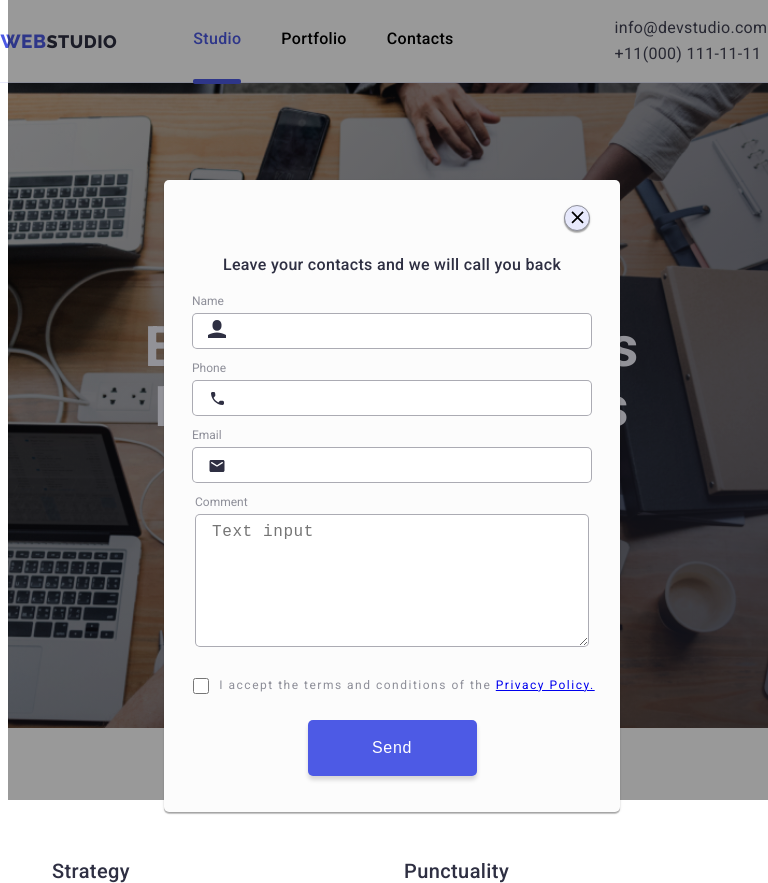
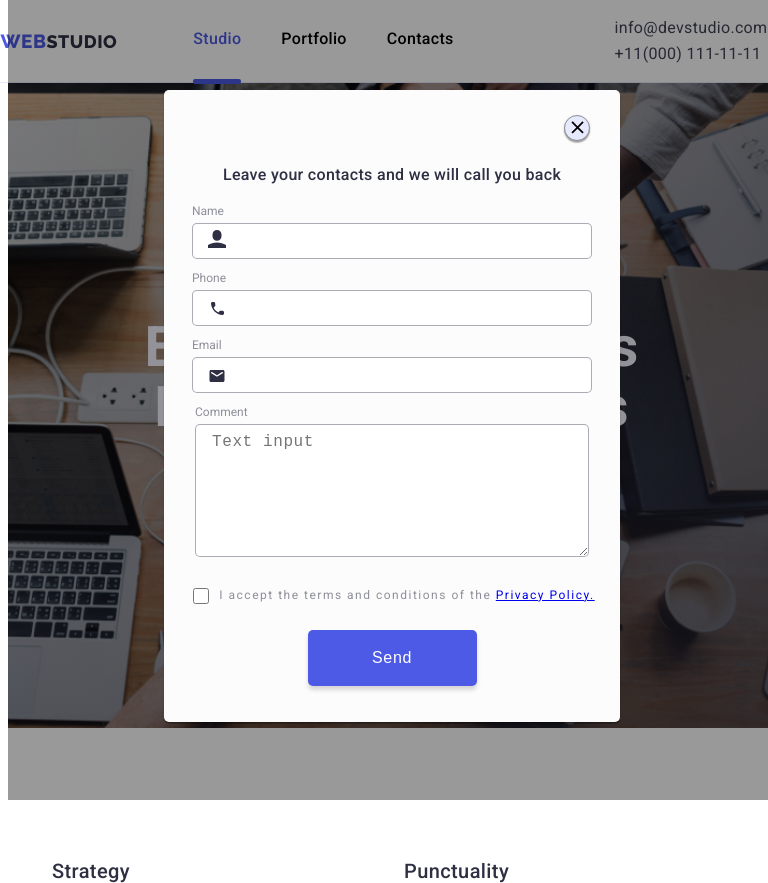
Before and after one commit to ardevazsign/goit-markup-hw-07, a plain HTML site: page index.html in a window 768 px wide. Both pictures are taken after a click on the button "Order Service". Drawn offline with Linux system fonts and the light colour scheme.

Commit message:
revised position of modal form

```diff
--- a/css/styles.css
+++ b/css/styles.css
@@ -1101,7 +1101,7 @@ h3 {
         }
         .modal{
            position: absolute;
-           top: 180px;
+           top: 90px;
         }
     h1 {
         padding: 0;
```
